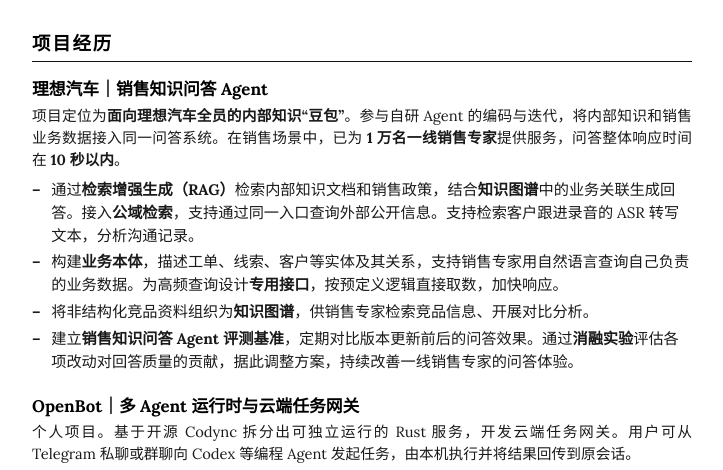
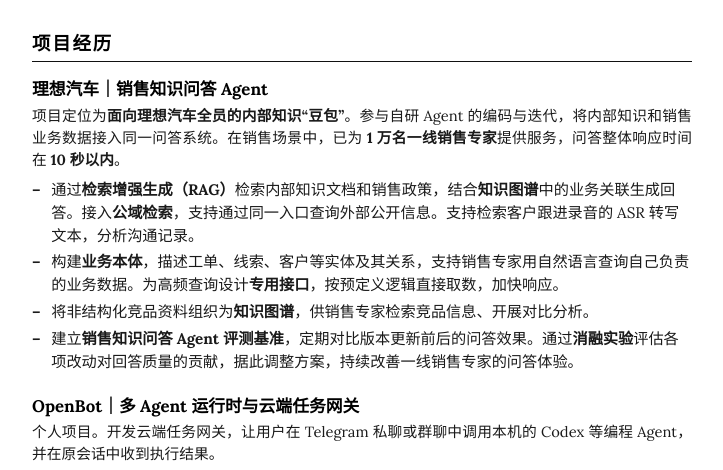
Before and after one commit to jackiesteed/jackiesteed.github.io, a plain HTML site: page index.html in a window 1280 px wide. Shown: the part 285-755 px from the top of the page, without its empty margins (278-1001 px from the left). Drawn offline with Linux system fonts and the light colour scheme.

Commit message:
调整 OpenBot 项目简介

```diff
--- a/index.html
+++ b/index.html
@@ -606,7 +606,7 @@
       </article>
       <article class="entry">
         <h3 class="entry-title">OpenBot｜多 Agent 运行时与云端任务网关</h3>
-        <p class="entry-summary">个人项目。基于开源 Codync 拆分出可独立运行的 Rust 服务，开发云端任务网关。用户可从 Telegram 私聊或群聊向 Codex 等编程 Agent 发起任务，由本机执行并将结果回传到原会话。</p>
+        <p class="entry-summary">个人项目。开发云端任务网关，让用户在 Telegram 私聊或群聊中调用本机的 Codex 等编程 Agent，并在原会话中收到执行结果。</p>
         <ul class="entry-list">
           <li>开发 <strong>Rust/Wasm 网关</strong>，通过 WebSocket 连接云端与本地执行主机。主机上报可用的 Agent，网关按租户和设备绑定关系分发任务。</li>
           <li>实现<strong>任务去重与断线恢复</strong>。主机用 SQLite 持久化任务和待确认的执行结果，重连后重发未确认事件，避免因回执丢失而重复执行任务。</li>
```
